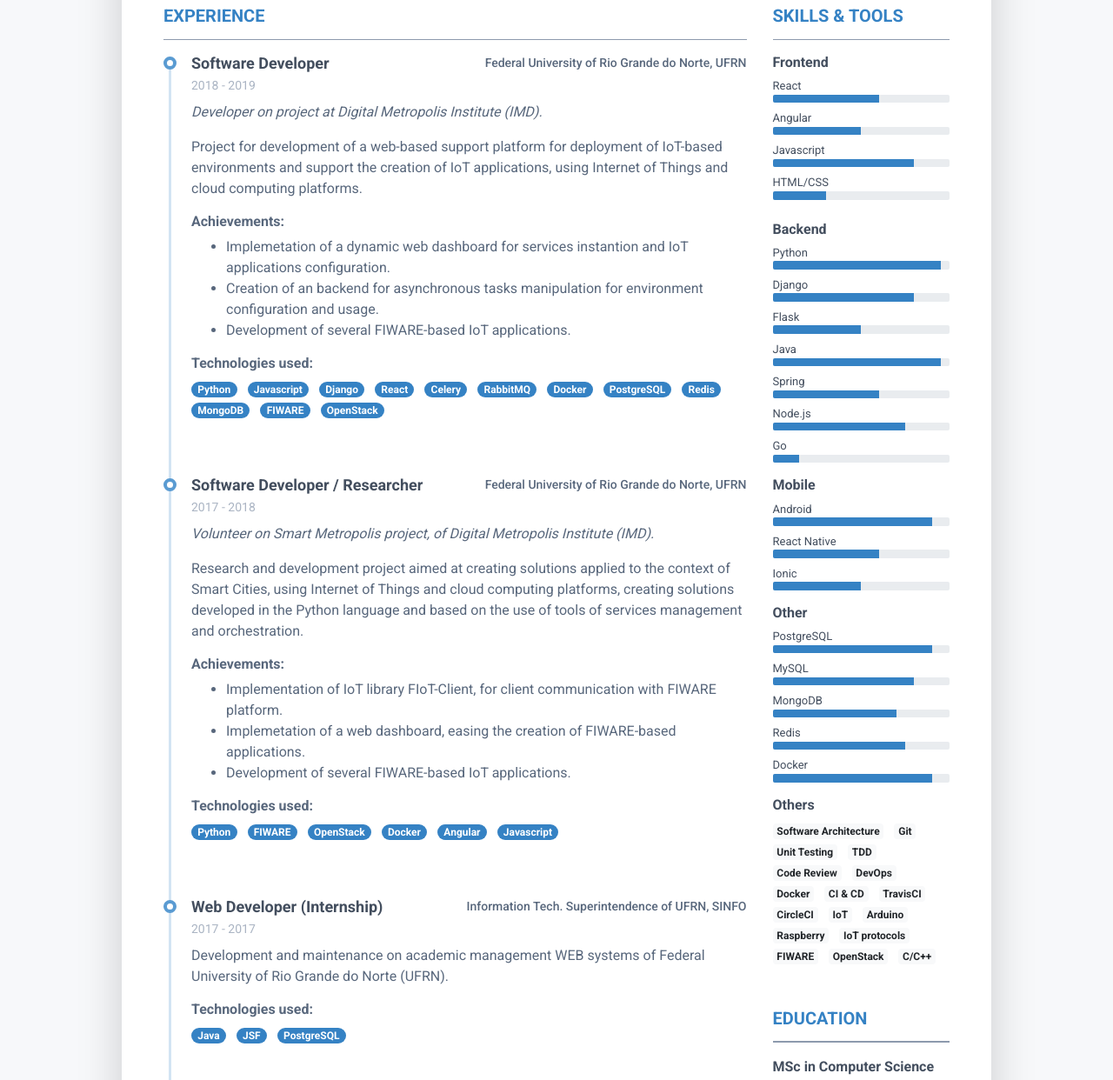
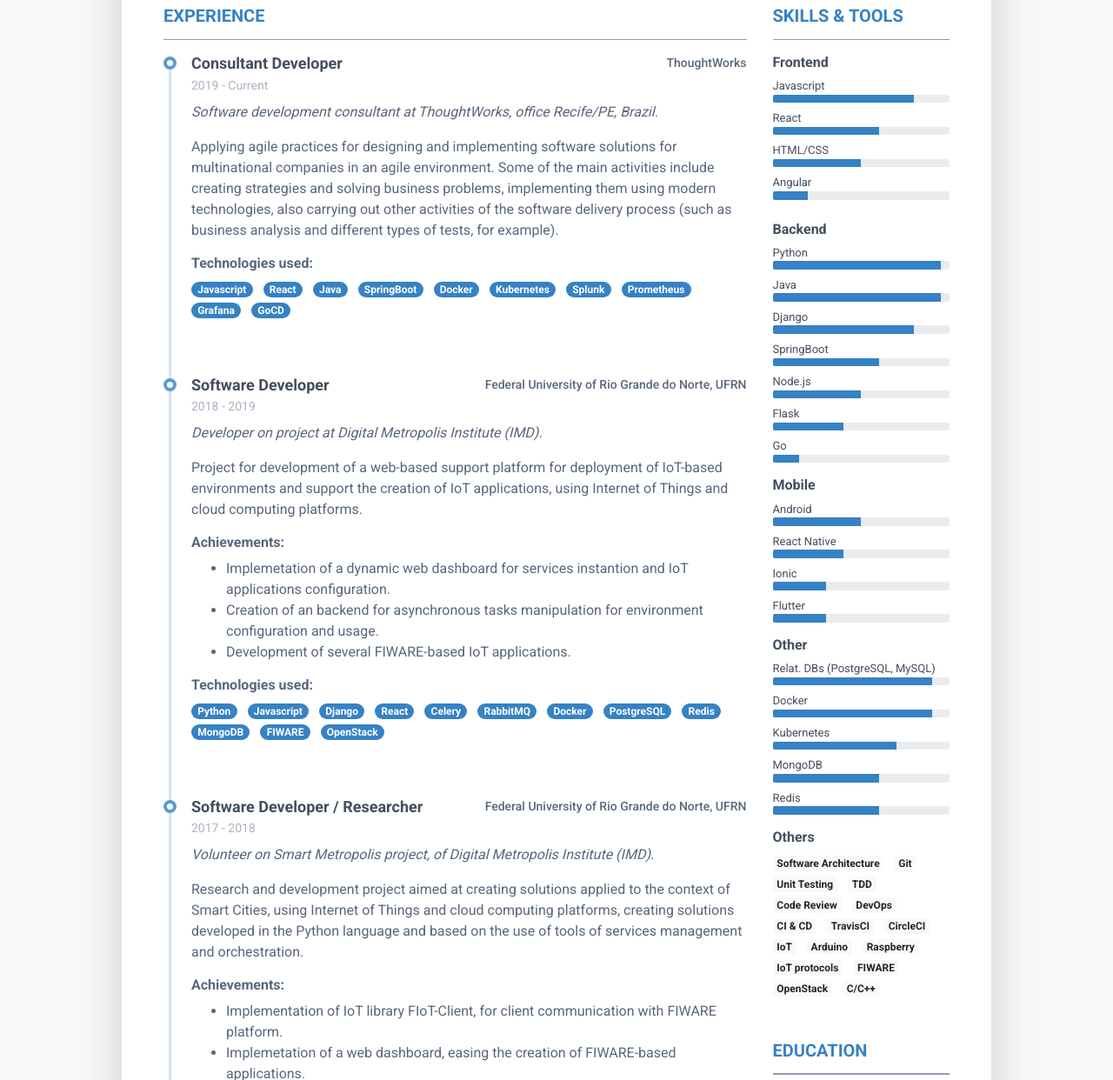
Before and after one commit to lucascriistiano/lucascriistiano.github.io, a website: page index.html in a window 1280 px wide. Shown: the part 740-1982 px from the top of the page at 87% size. Drawn offline with Linux system fonts and the light colour scheme.

Commit message:
Updates content

```diff
--- a/index.html
+++ b/index.html
@@ -66,12 +66,12 @@
         <div class="resume-wrapper-inner mx-auto text-left bg-white shadow-lg">
           <header class="resume-header pt-4 pt-md-0">
             <div class="media flex-column flex-md-row">
-              <img class="mr-3 img-fluid picture mx-auto" src="img/profile.jpeg" alt="">
+              <img class="mr-3 img-fluid picture mx-auto" src="img/profile.jpg" alt="">
               <div class="media-body p-4 d-flex flex-column flex-md-row mx-auto mx-lg-0">
                 <div class="primary-info">
                   <h1 class="name mt-0 mb-1 text-white text-uppercase">Lucas Cristiano</h1>
-                  <h6 class="text-white text-uppercase">Calixto Dantas</h6>
-                  <div class="title mb-3">Software Engineer • Full Stack Developer</div>
+                  <h6 class="text-uppercase" style="color: #fff7">Lucas Cristiano Calixto Dantas</h6>
+                  <div class="title mb-3">Software Engineer • Full Stack Developer • <br/> Msc. System's and Computing</div>
                   <ul class="list-unstyled">
                     <li class="mb-2"><a href="mailto:lucascristiano27@gmail.com"><i class="far fa-envelope fa-fw mr-2" data-fa-transform="grow-3"></i>lucascristiano27@gmail.com</a></li>
                   </ul>
@@ -79,7 +79,7 @@
                 <div class="secondary-info ml-md-auto mt-2">
                   <ul class="resume-social list-unstyled">
                     <li class="mb-3"><a href="https://linkedin.com/in/lucas-cristiano"><span class="fa-container text-center mr-2"><i class="fab fa-linkedin-in fa-fw"></i></span>linkedin.com/in/lucas-cristiano</a></li>
-                    <li class="mb-3"><a href="https://github.com/lucascriistiano"><span class="fa-container text-center mr-2"><i class="fab fa-github-alt fa-fw"></i></span>github.com/lucascriistiano</a></li>
+                    <li class="mb-3"><a href="https://github.com/lucascriistiano"><span class="fa-container text-center mr-2"><i class="fab fa-github fa-fw"></i></span>github.com/lucascriistiano</a></li>
                     <li class="mb-3"><a href="#"><span class="fa-container text-center mr-2"><i class="fas fa-globe"></i></span>portfolio.lucascristiano.com</a></li>
                     <li class="mb-3"><a href="http://lattes.cnpq.br/7368462926589777"><span class="fa-container text-center mr-2"><i class="fas fa-flask fa-fw"></i></span>lattes curriculum</a></li>
                   </ul>
@@ -102,7 +102,7 @@
                   <br/>
                   Desenvolve <a href="http://portfolio.lucascristiano.com">vários projetos</a>, como hobbie para aprender tecnologias e aplicá-las, junto a conceitos e técnicas estudadas, para melhorar experiências de pessoas nas mais diversas áreas. -->
 
-                  I'm currently fellow at Master's Graduate Program in Systems and Computing (PPgSC), Federal University of Rio Grande do Norte (UFRN).
+                  Software development consultant at <a href="https://www.thoughtworks.com" target="_blank">ThoughtWorks</a>. Master's in System's and Computing, from Graduate Program in Systems and Computing (PPgSC), Federal University of Rio Grande do Norte (UFRN).
                   I have Bachelor in Software Engineering and also in Information Technology, with emphasis in software engineering.
 
                   I also hold a technical degree in Informatics from the Federal Institute of Education, Science and Technology of Rio Grande do Norte (IFRN).
@@ -110,7 +110,7 @@
                   My academic experiences on Software Engineering have emphasis on software architecture, distributed systems and self-adaptive systems.
                   I've been working mainly in the following topics: <i>cloud computing</i>, <i>ubiquitous computing</i>, <i>Internet of things</i>, <i>smart cities</i> and <i>reconfigurable architectures</i>, applying them to the project and implementation of WEB and mobile systems, with or without the presence of physical elements, integrating HW-SW.
                   <br/><br/>
-                  He develops <a href="http://portfolio.lucascristiano.com">several projects</a>, as hobbie to learn technologies and apply them, along with concepts and techniques studied, to improve experiences of people in the most diverse areas.
+                  I develop <a href="http://portfolio.lucascristiano.com">some side projects</a> as hobbie to learn technologies and apply them, along with concepts and techniques studied, to improve experiences of people in the most diverse areas.
                 </p>
               </div>
             </section><!--//summary-section-->
@@ -120,6 +120,34 @@
                   <h2 class="resume-section-title text-uppercase font-weight-bold pb-3 mb-3">Experience</h2>
                   <div class="resume-section-content">
                     <div class="resume-timeline position-relative">
+
+                      <article class="resume-timeline-item position-relative pb-5">
+                        <div class="resume-timeline-item-header mb-2">
+                          <div class="d-flex flex-column flex-md-row">
+                            <h3 class="resume-position-title font-weight-bold mb-1">Consultant Developer</h3>
+                            <div class="resume-company-name ml-auto">ThoughtWorks</div>
+                          </div><!--//row-->
+                          <div class="resume-position-time">2019 - Current</div>
+                        </div><!--//resume-timeline-item-header-->
+                        <div class="resume-timeline-item-desc">
+                          <p><i>Software development consultant at ThoughtWorks, office Recife/PE, Brazil.</i></p>
+                          <p>Applying agile practices for designing and implementing software solutions for multinational companies in an agile environment. Some of the main activities include creating strategies and solving business problems, implementing them using modern technologies, also carrying out other activities of the software delivery process (such as business analysis and different types of tests, for example).</p>
+                          <h4 class="resume-timeline-item-desc-heading font-weight-bold">Technologies used:</h4>
+                          <ul class="list-inline">
+                            <li class="list-inline-item"><span class="badge badge-primary badge-pill">Javascript</span></li>
+                            <li class="list-inline-item"><span class="badge badge-primary badge-pill">React</span></li>
+                            <li class="list-inline-item"><span class="badge badge-primary badge-pill">Java</span></li>
+                            <li class="list-inline-item"><span class="badge badge-primary badge-pill">SpringBoot</span></li>
+                            <li class="list-inline-item"><span class="badge badge-primary badge-pill">Docker</span></li>
+                            <li class="list-inline-item"><span class="badge badge-primary badge-pill">Kubernetes</span></li>
+                            <li class="list-inline-item"><span class="badge badge-primary badge-pill">Splunk</span></li>
+                            <li class="list-inline-item"><span class="badge badge-primary badge-pill">Prometheus</span></li>
+                            <li class="list-inline-item"><span class="badge badge-primary badge-pill">Grafana</span></li>
+                            <li class="list-inline-item"><span class="badge badge-primary badge-pill">GoCD</span></li>
+                          </ul>
+                        </div><!--//resume-timeline-item-desc-->
+                      </article><!--//resume-timeline-item-->
+
                       <article class="resume-timeline-item position-relative pb-5">
                         <div class="resume-timeline-item-header mb-2">
                           <div class="d-flex flex-column flex-md-row">
@@ -335,27 +363,27 @@
                       <h4 class="resume-skills-cat font-weight-bold">Frontend</h4>
                       <ul class="list-unstyled mb-4">
                         <li class="mb-2">
+                          <div class="resume-skill-name">Javascript</div>
+                          <div class="progress resume-progress">
+                            <div class="progress-bar theme-progress-bar-dark" role="progressbar" style="width: 80%" aria-valuenow="25" aria-valuemin="0" aria-valuemax="100"></div>
+                          </div>
+                        </li>
+                        <li class="mb-2">
                           <div class="resume-skill-name">React</div>
                           <div class="progress resume-progress">
                             <div class="progress-bar theme-progress-bar-dark" role="progressbar" style="width: 60%" aria-valuenow="25" aria-valuemin="0" aria-valuemax="100"></div>
                           </div>
                         </li>
                         <li class="mb-2">
-                          <div class="resume-skill-name">Angular</div>
+                          <div class="resume-skill-name">HTML/CSS</div>
                           <div class="progress resume-progress">
                             <div class="progress-bar theme-progress-bar-dark" role="progressbar" style="width: 50%" aria-valuenow="25" aria-valuemin="0" aria-valuemax="100"></div>
                           </div>
                         </li>
                         <li class="mb-2">
-                          <div class="resume-skill-name">Javascript</div>
+                          <div class="resume-skill-name">Angular</div>
                           <div class="progress resume-progress">
-                            <div class="progress-bar theme-progress-bar-dark" role="progressbar" style="width: 80%" aria-valuenow="25" aria-valuemin="0" aria-valuemax="100"></div>
-                          </div>
-                        </li>
-                        <li class="mb-2">
-                          <div class="resume-skill-name">HTML/CSS</div>
-                          <div class="progress resume-progress">
-                            <div class="progress-bar theme-progress-bar-dark" role="progressbar" style="width: 30%" aria-valuenow="25" aria-valuemin="0" aria-valuemax="100"></div>
+                            <div class="progress-bar theme-progress-bar-dark" role="progressbar" style="width: 20%" aria-valuenow="25" aria-valuemin="0" aria-valuemax="100"></div>
                           </div>
                         </li>
                       </ul>
@@ -371,25 +399,19 @@
                           </div>
                         </li>
                         <li class="mb-2">
+                          <div class="resume-skill-name">Java</div>
+                          <div class="progress resume-progress">
+                            <div class="progress-bar theme-progress-bar-dark" role="progressbar" style="width: 95%" aria-valuenow="25" aria-valuemin="0" aria-valuemax="100"></div>
+                          </div>
+                        </li>
+                        <li class="mb-2">
                           <div class="resume-skill-name">Django</div>
                           <div class="progress resume-progress">
                             <div class="progress-bar theme-progress-bar-dark" role="progressbar" style="width: 80%" aria-valuenow="25" aria-valuemin="0" aria-valuemax="100"></div>
                           </div>
                         </li>
                         <li class="mb-2">
-                          <div class="resume-skill-name">Flask</div>
-                          <div class="progress resume-progress">
-                            <div class="progress-bar theme-progress-bar-dark" role="progressbar" style="width: 50%" aria-valuenow="25" aria-valuemin="0" aria-valuemax="100"></div>
-                          </div>
-                        </li>
-                        <li class="mb-2">
-                          <div class="resume-skill-name">Java</div>
-                          <div class="progress resume-progress">
-                            <div class="progress-bar theme-progress-bar-dark" role="progressbar" style="width: 95%" aria-valuenow="25" aria-valuemin="0" aria-valuemax="100"></div>
-                          </div>
-                        </li>
-                        <li class="mb-2">
-                          <div class="resume-skill-name">Spring</div>
+                          <div class="resume-skill-name">SpringBoot</div>
                           <div class="progress resume-progress">
                             <div class="progress-bar theme-progress-bar-dark" role="progressbar" style="width: 60%" aria-valuenow="25" aria-valuemin="0" aria-valuemax="100"></div>
                           </div>
@@ -397,7 +419,13 @@
                         <li class="mb-2">
                           <div class="resume-skill-name">Node.js</div>
                           <div class="progress resume-progress">
-                            <div class="progress-bar theme-progress-bar-dark" role="progressbar" style="width: 75%" aria-valuenow="25" aria-valuemin="0" aria-valuemax="100"></div>
+                            <div class="progress-bar theme-progress-bar-dark" role="progressbar" style="width: 50%" aria-valuenow="25" aria-valuemin="0" aria-valuemax="100"></div>
+                          </div>
+                        </li>
+                        <li class="mb-2">
+                          <div class="resume-skill-name">Flask</div>
+                          <div class="progress resume-progress">
+                            <div class="progress-bar theme-progress-bar-dark" role="progressbar" style="width: 40%" aria-valuenow="25" aria-valuemin="0" aria-valuemax="100"></div>
                           </div>
                         </li>
                         <li class="mb-2">
@@ -415,19 +443,25 @@
                         <li class="mb-2">
                           <div class="resume-skill-name">Android</div>
                           <div class="progress resume-progress">
-                            <div class="progress-bar theme-progress-bar-dark" role="progressbar" style="width: 90%" aria-valuenow="25" aria-valuemin="0" aria-valuemax="100"></div>
+                            <div class="progress-bar theme-progress-bar-dark" role="progressbar" style="width: 50%" aria-valuenow="25" aria-valuemin="0" aria-valuemax="100"></div>
                           </div>
                         </li>
                         <li class="mb-2">
                           <div class="resume-skill-name">React Native</div>
                           <div class="progress resume-progress">
-                            <div class="progress-bar theme-progress-bar-dark" role="progressbar" style="width: 60%" aria-valuenow="25" aria-valuemin="0" aria-valuemax="100"></div>
+                            <div class="progress-bar theme-progress-bar-dark" role="progressbar" style="width: 40%" aria-valuenow="25" aria-valuemin="0" aria-valuemax="100"></div>
                           </div>
                         </li>
                         <li class="mb-2">
                           <div class="resume-skill-name">Ionic</div>
                           <div class="progress resume-progress">
-                            <div class="progress-bar theme-progress-bar-dark" role="progressbar" style="width: 50%" aria-valuenow="25" aria-valuemin="0" aria-valuemax="100"></div>
+                            <div class="progress-bar theme-progress-bar-dark" role="progressbar" style="width: 30%" aria-valuenow="25" aria-valuemin="0" aria-valuemax="100"></div>
+                          </div>
+                        </li>
+                        <li class="mb-2">
+                          <div class="resume-skill-name">Flutter</div>
+                          <div class="progress resume-progress">
+                            <div class="progress-bar theme-progress-bar-dark" role="progressbar" style="width: 30%" aria-valuenow="25" aria-valuemin="0" aria-valuemax="100"></div>
                           </div>
                         </li>
                       </ul>
@@ -437,33 +471,33 @@
                       <h4 class="resume-skills-cat font-weight-bold">Other</h4>
                       <ul class="list-unstyled">
                         <li class="mb-2">
-                          <div class="resume-skill-name">PostgreSQL</div>
+                          <div class="resume-skill-name">Relat. DBs (PostgreSQL, MySQL)</div>
                           <div class="progress resume-progress">
                             <div class="progress-bar theme-progress-bar-dark" role="progressbar" style="width: 90%" aria-valuenow="25" aria-valuemin="0" aria-valuemax="100"></div>
-                          </div>
-                        </li>
-                        <li class="mb-2">
-                          <div class="resume-skill-name">MySQL</div>
-                          <div class="progress resume-progress">
-                            <div class="progress-bar theme-progress-bar-dark" role="progressbar" style="width: 80%" aria-valuenow="25" aria-valuemin="0" aria-valuemax="100"></div>
-                          </div>
-                        </li>
-                        <li class="mb-2">
-                          <div class="resume-skill-name">MongoDB</div>
-                          <div class="progress resume-progress">
-                            <div class="progress-bar theme-progress-bar-dark" role="progressbar" style="width: 70%" aria-valuenow="25" aria-valuemin="0" aria-valuemax="100"></div>
-                          </div>
-                        </li>
-                        <li class="mb-2">
-                          <div class="resume-skill-name">Redis</div>
-                          <div class="progress resume-progress">
-                            <div class="progress-bar theme-progress-bar-dark" role="progressbar" style="width: 75%" aria-valuenow="25" aria-valuemin="0" aria-valuemax="100"></div>
                           </div>
                         </li>
                         <li class="mb-2">
                           <div class="resume-skill-name">Docker</div>
                           <div class="progress resume-progress">
                             <div class="progress-bar theme-progress-bar-dark" role="progressbar" style="width: 90%" aria-valuenow="25" aria-valuemin="0" aria-valuemax="100"></div>
+                          </div>
+                        </li>
+                        <li class="mb-2">
+                          <div class="resume-skill-name">Kubernetes</div>
+                          <div class="progress resume-progress">
+                            <div class="progress-bar theme-progress-bar-dark" role="progressbar" style="width: 70%" aria-valuenow="25" aria-valuemin="0" aria-valuemax="100"></div>
+                          </div>
+                        </li>
+                        <li class="mb-2">
+                          <div class="resume-skill-name">MongoDB</div>
+                          <div class="progress resume-progress">
+                            <div class="progress-bar theme-progress-bar-dark" role="progressbar" style="width: 60%" aria-valuenow="25" aria-valuemin="0" aria-valuemax="100"></div>
+                          </div>
+                        </li>
+                        <li class="mb-2">
+                          <div class="resume-skill-name">Redis</div>
+                          <div class="progress resume-progress">
+                            <div class="progress-bar theme-progress-bar-dark" role="progressbar" style="width: 60%" aria-valuenow="25" aria-valuemin="0" aria-valuemax="100"></div>
                           </div>
                         </li>
                       </ul>
@@ -478,7 +512,6 @@
                         <li class="list-inline-item"><span class="badge badge-light">TDD</span></li>
                         <li class="list-inline-item"><span class="badge badge-light">Code Review</span></li>
                         <li class="list-inline-item"><span class="badge badge-light">DevOps</span></li>
-                        <li class="list-inline-item"><span class="badge badge-light">Docker</span></li>
                         <li class="list-inline-item"><span class="badge badge-light">CI & CD</span></li>
                         <li class="list-inline-item"><span class="badge badge-light">TravisCI</span></li>
                         <li class="list-inline-item"><span class="badge badge-light">CircleCI</span></li>
@@ -498,9 +531,9 @@
                   <div class="resume-section-content">
                     <ul class="list-unstyled">
                       <li class="mb-2">
-                        <div class="resume-degree font-weight-bold">MSc in Computer Science</div>
+                        <div class="resume-degree font-weight-bold">MSc in Systems and Computing</div>
                         <div class="resume-degree-org">Federal University of Rio Grande do Norte, UFRN</div>
-                        <div class="resume-degree-time">2018 - 2019 (in progress)</div>
+                        <div class="resume-degree-time">2018 - 2020</div>
                       </li>
                       <li>
                         <div class="resume-degree font-weight-bold">BSc Software Engineering</div>
```
Also changed, not shown: img/profile.jpeg (deleted), img/profile.jpg (added).
